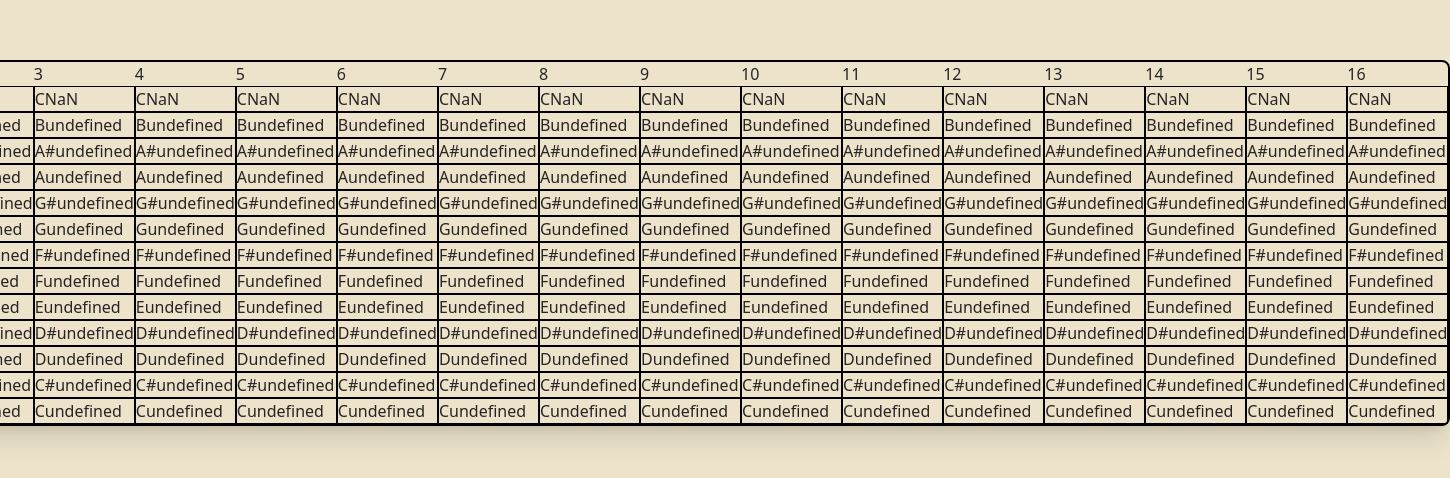
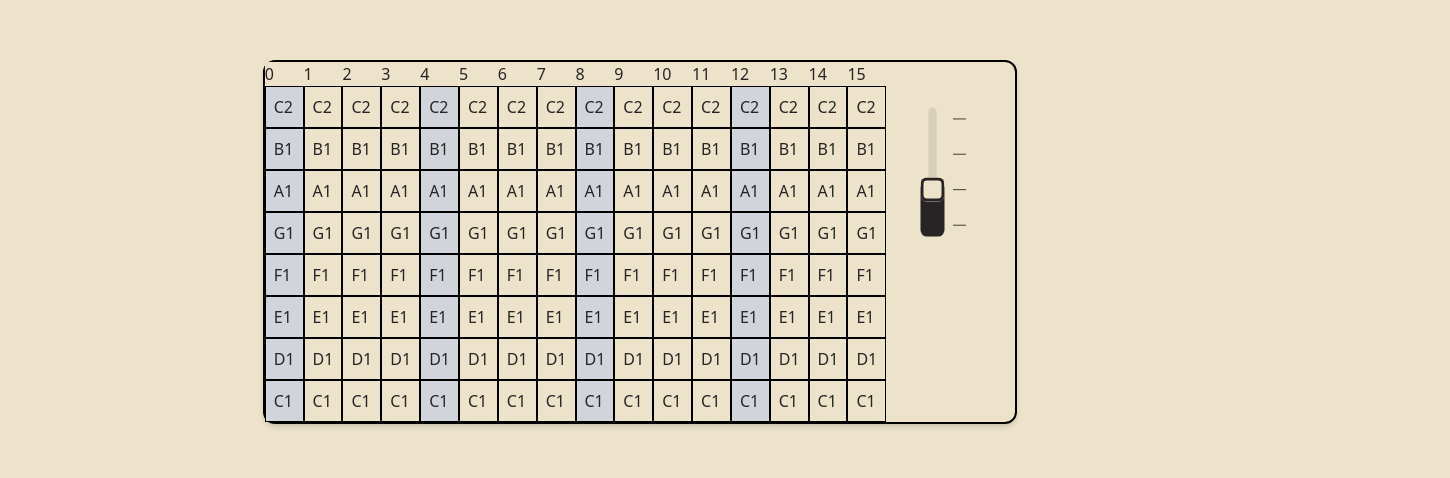
Before and after one commit to AoDonovanDev/sequin-v2, a Next.js app: page / in a window 1280 px wide. Shown: the top 478 px of the page, 1450 px wide, since content can reach past the window. Built offline with nearby package versions, Linux system fonts and the light colour scheme.

Commit message:
cleanup / redesign

```diff
--- a/src/app/page.tsx
+++ b/src/app/page.tsx
@@ -3,7 +3,7 @@ import Board from "./sequencer/Board";
 export default function Home() {
   return (
     <div className="flex justify-center my-[60px]">
-      <Board o={1}/>
+      <Board />
     </div>
   );
 }
--- a/src/app/sequencer/Beat.tsx
+++ b/src/app/sequencer/Beat.tsx
@@ -1,16 +1,15 @@
 import { v4 as uuid } from 'uuid';
 import SequencerNode from './SequencerNode';
-import { useState } from 'react';
+import { Dispatch, SetStateAction, useState } from 'react';
 
 
-export default function Beat( { count, scale } : {count: number, scale: string[]}){
+export default function Beat( { count, scale } : {count: number, scale: string[] }){
 
     const [activeNode, setActiveNode] = useState("");
-
     return(
-        <div className="grid">
-            <div>{count}</div>
-            {scale.map(n => <SequencerNode key={uuid()} n={n} active={activeNode==n} activateNode={setActiveNode} />)}
+        <div className={`grid ${count % 4 == 0 && "bg-gray-300"}`}>
+            <div className="bg-base-100">{count}</div>
+            {scale.map(n => <SequencerNode key={uuid()} note={n} active={activeNode==n} setActiveNode={setActiveNode} count={count} />)}
         </div>
     )
 }
--- a/src/app/sequencer/Board.tsx
+++ b/src/app/sequencer/Board.tsx
@@ -2,17 +2,22 @@
 
 import Beat from "./Beat";
 import { v4 as uuid } from 'uuid';
+import scalePicker from "../util/scalePicker";
+import OctaveSelect from "./OctaveSelect";
+import { useState, useContext } from "react";
+export default function Board(){
 
 
-export default function Board( { octave } : {octave: number}){
+    const beats = [0,1,2,3,4,5,6,7,8,9,10,11,12,13,14,15];
+    const [octave, setOctave] = useState(1);
+    const scale = scalePicker(octave, "major");
 
 
-    const beats = [1,2,3,4,5,6,7,8,9,10,11,12,13,14,15,16]
-    let scale = [`C${octave+1}`, `B${octave}`, `A#${octave}`, `A${octave}`, `G#${octave}`, `G${octave}`, `F#${octave}`, `F${octave}`, `E${octave}`, `D#${octave}`, `D${octave}`, `C#${octave}`, `C${octave}`]
 
     return (
-        <div className="flex border-black border-2 border-solid rounded-lg shadow-xl" style={{userSelect: "none"}}>
+        <div className="flex border-black border-[2px] border-solid rounded-xl shadow-md" style={{userSelect: "none"}}>
             {beats.map(b => <Beat key={uuid()} count={b} scale={scale}/>)}
+            <OctaveSelect setOctave={setOctave}/>
         </div>
     )
 }
--- a/src/app/sequencer/OctaveSelect.tsx
+++ b/src/app/sequencer/OctaveSelect.tsx
@@ -0,0 +1,16 @@
+import { Dispatch, SetStateAction, useState } from "react"
+
+
+export default function OctaveSelect( { setOctave } : { setOctave: Dispatch<SetStateAction<number>>}){
+    return (
+        <div style={{transform: "rotate(270deg)"}} className="relative top-[80px] h-[60px]">
+            <input type="range" min={1} max={4} defaultValue={2} className="range" step={1} onChange={(e)=>setOctave(parseInt(e.target.value))}/>
+            <div className="flex justify-between px-2 text-xs">
+                <span>|</span>
+                <span>|</span>
+                <span>|</span>
+                <span>|</span>
+            </div>
+        </div>
+    )
+}
--- a/src/app/sequencer/SequencerNode.tsx
+++ b/src/app/sequencer/SequencerNode.tsx
@@ -1,11 +1,13 @@
-import { Dispatch, SetStateAction, SyntheticEvent, useState } from "react"
+import { Dispatch, SetStateAction, SyntheticEvent, useState } from "react";
 
 
-export default function SequencerNode( { n, active, activateNode } : {n: string, active: boolean, activateNode: Dispatch<SetStateAction<string>>}){
+export default function SequencerNode( { note, active, setActiveNode, count } : {note: string, active: boolean, setActiveNode: Dispatch<SetStateAction<string>>, count: number}){
 
     const [isHovered, setIsHovered] = useState(false);
 
+
     function handleMouseOver(e: SyntheticEvent){
+        if(active) return;
         setIsHovered(true);
     }
 
@@ -14,11 +16,11 @@ export default function SequencerNode( { n, active, activateNode } : {n: string,
     }
 
     return (
-        <div className={`border-black border border-solid ${isHovered && "bg-white"} ${active && "bg-red-400"} cursor-pointer`}
+        <div className={`border-black border border-solid ${isHovered && "bg-white"} ${active && "bg-primary"} cursor-pointer p-[8px]`}
             onMouseEnter={handleMouseOver}
             onMouseLeave={handleMouseLeave}
-            onClick={()=>activateNode(current => {
-                return current == n ? "" : n;
-            })}>{n}</div>
+            onClick={()=>setActiveNode(current => {
+                return current == note ? "" : note;
+            })}>{note}</div>
     )
 }
--- /dev/null
+++ b/src/app/util/scalePicker.tsx
@@ -0,0 +1,11 @@
+export default function scalePicker(octave: number, scale: string): string[]{
+    switch(scale){
+        case "major":
+            return [`C${octave+1}`, `B${octave}`, `A${octave}`, `G${octave}`, `F${octave}`, `E${octave}`, `D${octave}`, `C${octave}`];
+        case "minor":
+            return [`C${octave+1}`, `A#${octave}`, `A${octave}`, `G${octave}`, `F${octave}`, `D#${octave}`, `D${octave}`, `C${octave}`];
+        case "chromatic":
+            return [`C${octave+1}`, `B${octave}`, `A#${octave}`, `A${octave}`, `G#${octave}`, `G${octave}`, `F#${octave}`, `F${octave}`, `E${octave}`, `D#${octave}`, `D${octave}`, `C#${octave}`, `C${octave}`];
+    }
+    return ["whats this"];
+}
```
